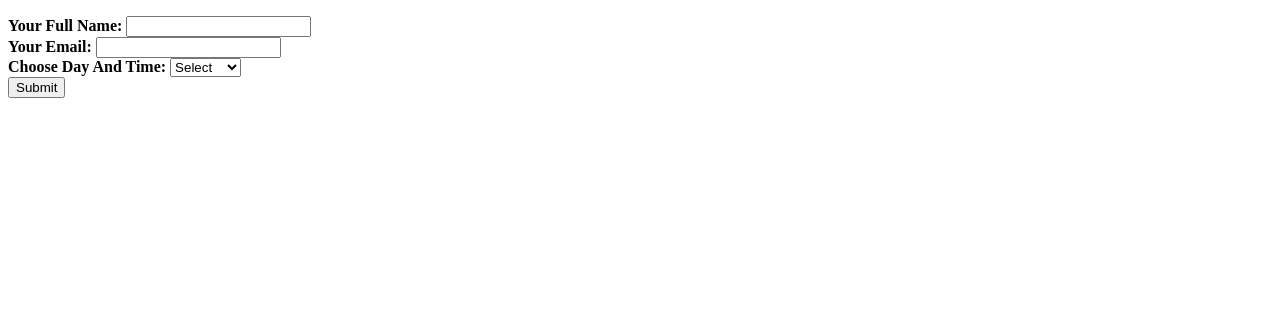
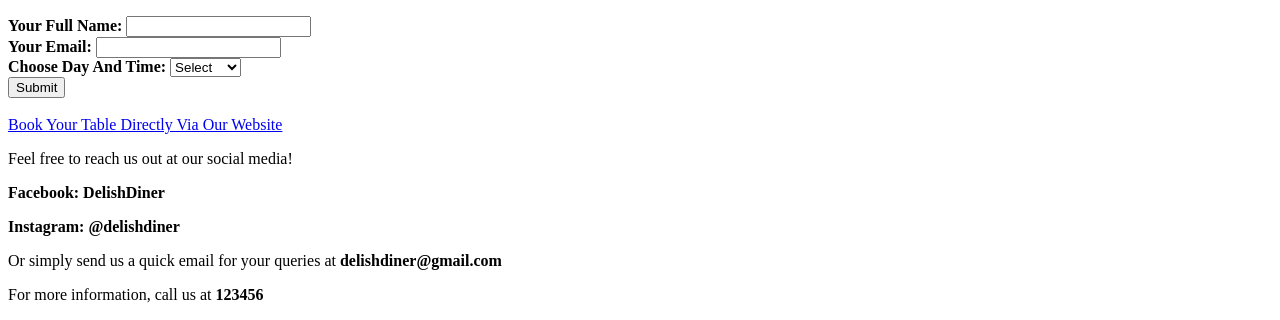
Before and after one commit to sidraanl-08/myselfstudie, a plain HTML site: page html beginner exercise3.html in a window 1280 px wide. Shown: the part 713-1033 px from the top of the page. Before the commit the page ends 819 px from the top, so only its background shows below. Drawn offline with Linux system fonts and the light colour scheme.

Commit message:
html3exercisefinalcommit

```diff
--- a/html beginner exercise3.html
+++ b/html beginner exercise3.html
@@ -1,4 +1,4 @@
-<!DOCTYPE html>
+<!DOCTYPE HTML>
 <html lang = "eng">
     <head>
         <meta charset = "UTF-8">
@@ -103,4 +103,14 @@
 
             <button type = "button">Submit</button>
         </form>
+        <br>
     </body>
+    <footer>
+        <a href = "#" target = "_blank" rel = "noopener noreferrer">Book Your Table Directly Via Our Website</a>
+        <p>Feel free to reach us out at our social media!</p>
+        <p><b>Facebook: DelishDiner</b></p>
+        <p><b>Instagram: @delishdiner</b></p>
+        <p>Or simply send us a quick email for your queries at <b>delishdiner@gmail.com</b></p>
+        <p>For more information, call us at <b>123456</b></p>
+    </footer>
+    </html>
```
